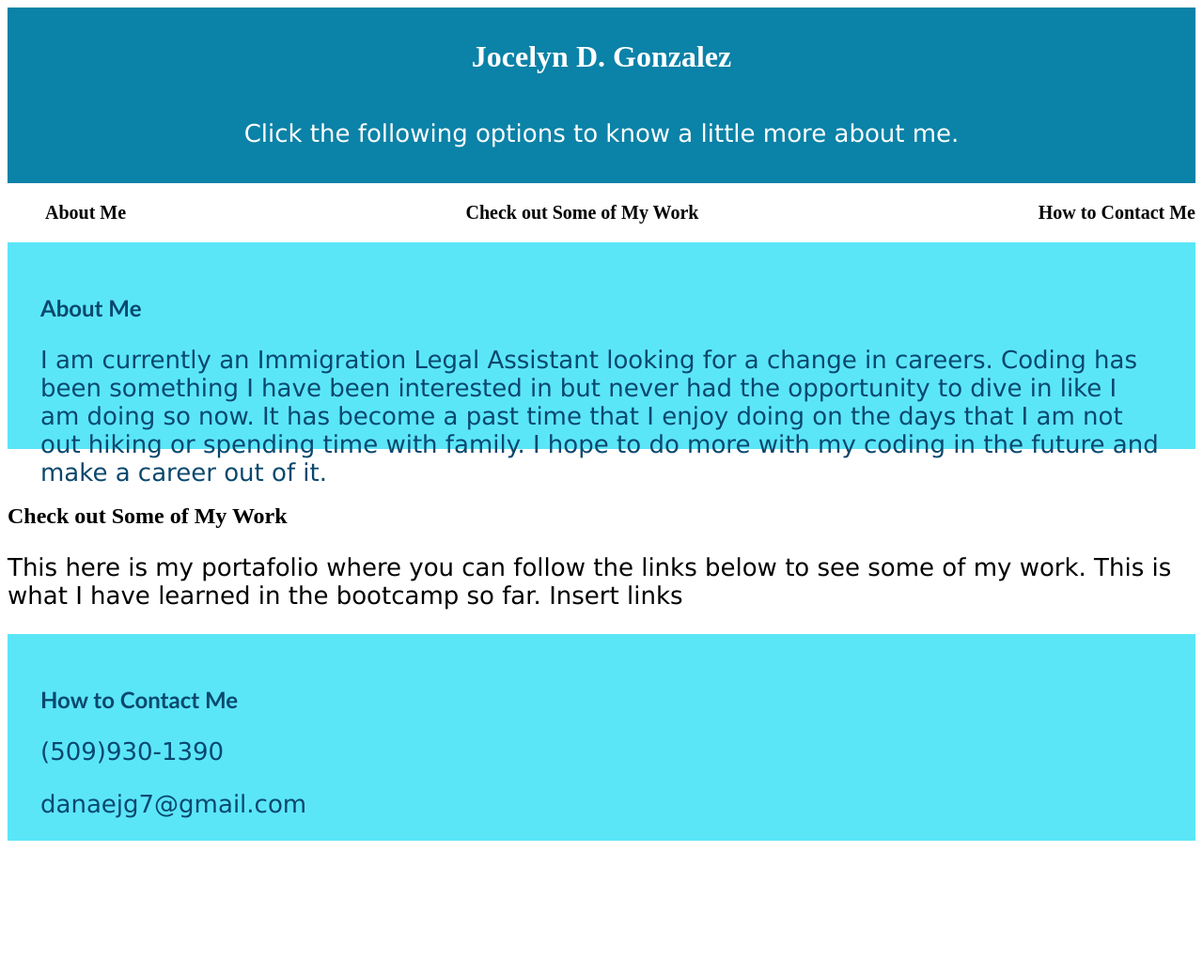
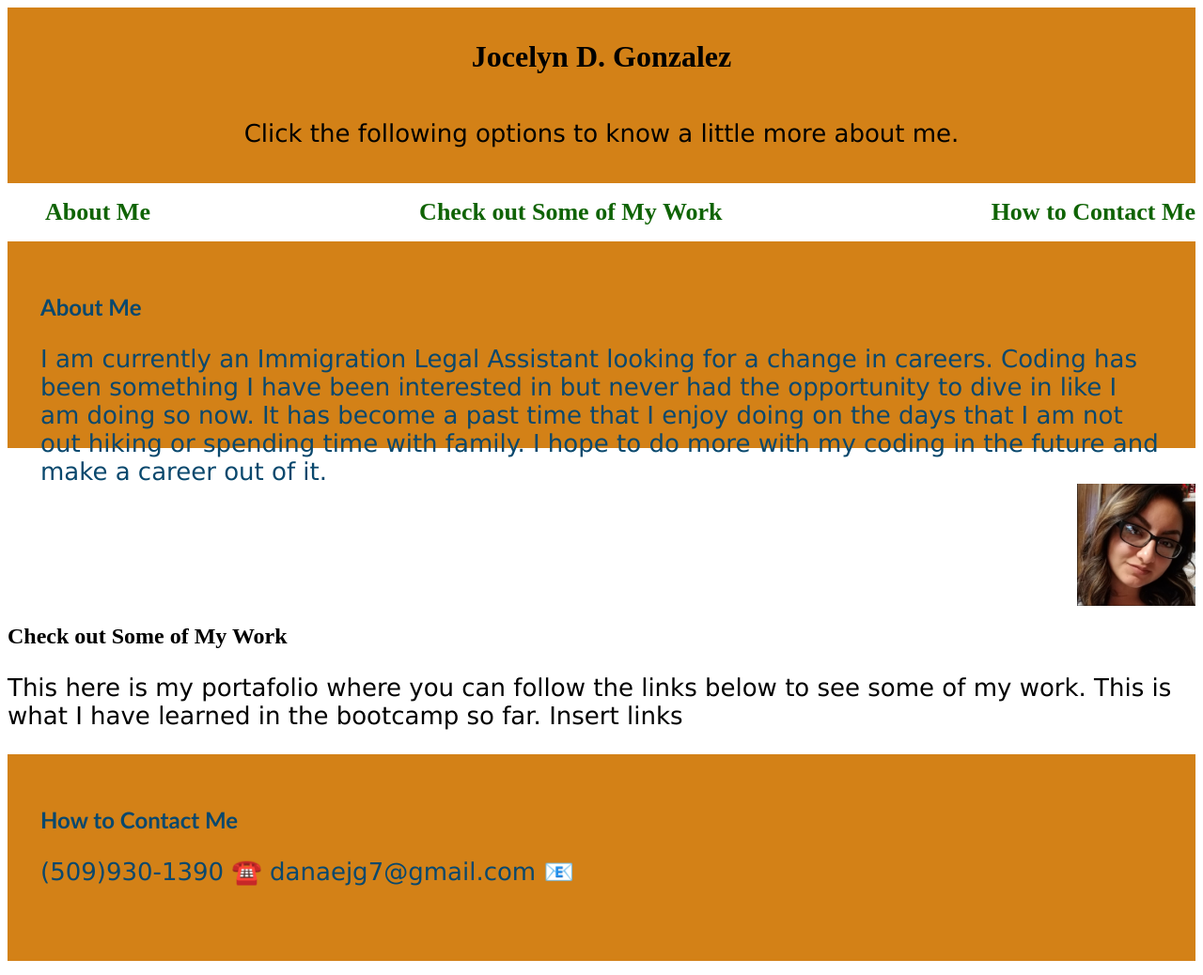
Before and after one commit to danaejocey/Get-To-Know-Me-Because-I-m-Important, a plain HTML site: page index.html in a window 1280 px wide. Shown: the whole page at 94% size. Before the commit the page ends 910 px from the top, so only its background shows below. Drawn offline with Linux system fonts and the light colour scheme.

Commit message:
updating html and css

```diff
--- a/index.html
+++ b/index.html
@@ -16,13 +16,13 @@
 <nav>
     <ul>
         <li>
-            <a href="#"> About Me </a>
+            <a href="About-Me"> About Me </a>
         </li>
         <li>
-            <a href="#"> Check out Some of My Work </a>
+            <a href="Check-out-Some-of-My-Work"> Check out Some of My Work </a>
         </li>
         <li>
-            <a href="#"> How to Contact Me</a>
+            <a href="How-To-Contact-Me"> How to Contact Me</a>
         </li>
     </ul>
 </nav>
@@ -37,6 +37,7 @@
             I hope to do more with my coding in the future and make a career out of it.
         </p>
    </div>
+   <img src="Capture.PNG" alt="Picture of Me"/>
 
    <div id="Check-out-Some-of-My-Work" class="Check-out-Some-of-my-Work">
    <h2>Check out Some of My Work</h2>
@@ -47,9 +48,7 @@
    </div>
    <div id="How-to-Contact-Me" class="How-to-Contact-Me">
        <h2>How to Contact Me</h2>
-       <p>(509)930-1390
-       </p>
-       <p> danaejg7@gmail.com
+       <p>(509)930-1390 ☎️      danaejg7@gmail.com 📧
        </p>
    </div>
 </main>
--- a/style.css
+++ b/style.css
@@ -4,27 +4,26 @@ header {
     align-items: center;
     flex-direction: column;
     padding: 1%;
-    background-color: #0b82a7;
-    color: #fff;
+    background-color: #d38117;
   }
 
 nav ul {
     display: flex;
     justify-content: space-between;
-    min-width: 300px;
-    font-size: 20px;
     list-style-type: none;
   }
 
 a {
-    color: #050505;
+    color: #0f6304;
     font-weight: bolder;
     align-items: center;
     text-decoration: none;
+    font-size: 26px;
 }
 
 p {
     font-size: 26px;
+    align-items: center;
     font-family: 'Lucida Sans', 'Lucida Sans Regular', 'Lucida Grande', 'Lucida Sans Unicode', Geneva, Verdana, sans-serif;
 }
 
@@ -33,18 +32,22 @@ p {
     padding: 35px;
     height: 150px;
     font-family: 'Gill Sans', 'Gill Sans MT', Calibri, 'Trebuchet MS', sans-serif;
-    background-color: #5be6f8;
+    background-color: #d38117;
     color: #09486d;
     display:inline-block;
 }
-
+img {
+    display: block;
+    margin-left: auto;
+    width: 10%;
+  }
 .Check-out-Some-of-My-Work {
     margin-bottom: 15px;
     padding: 35px;
     height: 150px;
     font-family: 'Gill Sans', 'Gill Sans MT', Calibri, 'Trebuchet MS', sans-serif;
     background-color:#09486d;
-    color: #5be6f8;
+    color: #d38117f8;
     display: inline-block;
 }
 
@@ -53,6 +56,6 @@ p {
     padding: 35px;
     height: 150px;
     font-family: 'Gill Sans', 'Gill Sans MT', Calibri, 'Trebuchet MS', sans-serif;
-    background-color: #5be6f8;
+    background-color:#d38117;
     color: #09486d;
 }
```
Also changed, not shown: Capture.PNG (added).
